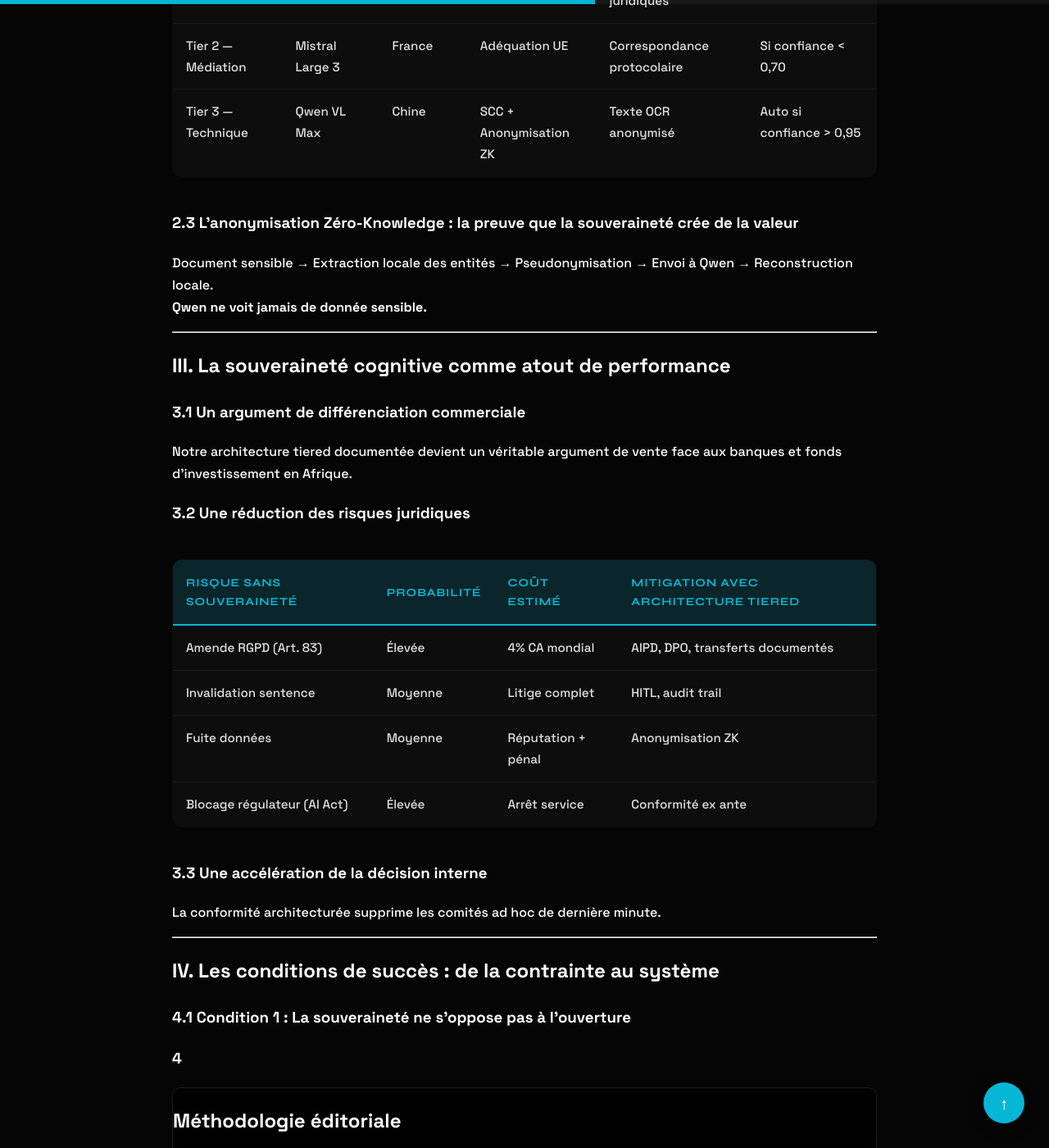
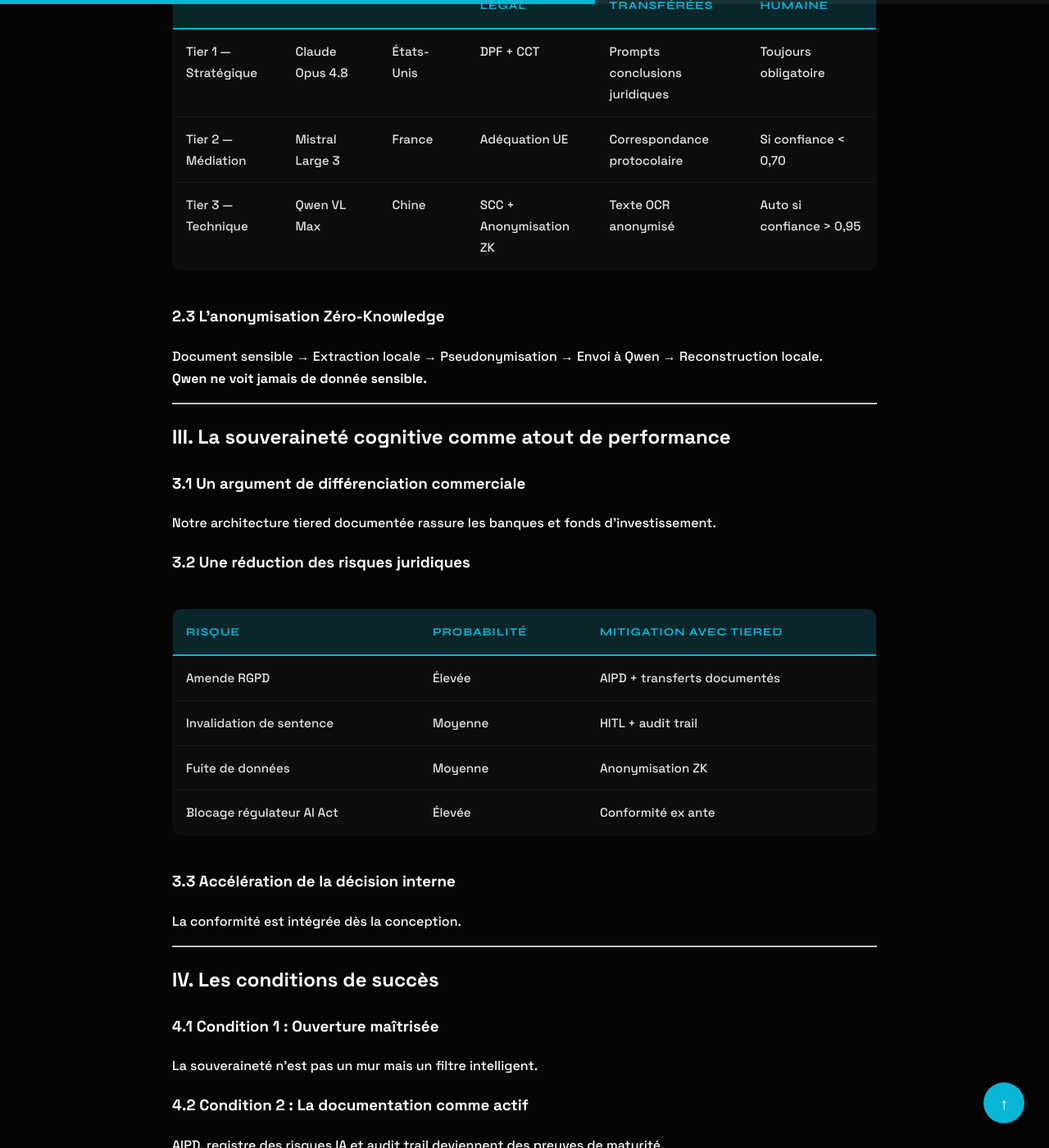
Before and after one commit to GSF-CONSULTING-INTERNATIONALE/.github.io-, a Jekyll site: the page built from _posts/2026-06-11-souverainete-cognitive-frein-ou-atout-pour-entreprise.md, in a window 1280 px wide and 1400 px high, scrolled down 3518 px. Shown: the whole window at 82% size. Built offline with Jekyll 4.4.1, drawn with Linux system fonts in a browser that asks for light colours; some of the changed text lies outside the part shown.

Commit message:
Updated 1 file via CloudCannon.

```diff
--- a/_posts/2026-06-11-souverainete-cognitive-frein-ou-atout-pour-entreprise.md
+++ b/_posts/2026-06-11-souverainete-cognitive-frein-ou-atout-pour-entreprise.md
@@ -49,9 +49,9 @@
 **Performance** = accès aux meilleurs modèles, quelle que soit leur origine géographique
 **Souveraineté** = maîtrise des données, conformité réglementaire, indépendance stratégique
 
-Ce dilemme est particulièrement aigu dans les secteurs réglementés — banque, assurance, santé, et justice. L’arbitrage commercial international, que nous pratiquons au sein de **GSF Arbitral AI**, est exemplaire à cet égard : il mobilise des données juridiques sensibles, des enjeux financiers critiques, et une exigence de conformité absolue (OHADA, AI Act, RGPD, Convention de New York).
+Ce dilemme est particulièrement aigu dans les secteurs réglementés — banque, assurance, santé, et justice. L’arbitrage commercial international, que nous pratiquons au sein de **GSF Arbitral AI**, est exemplaire à cet égard.
 
-Pourtant, notre expérience concrète — la construction du **Cockpit Avocat V2** — démontre que ce dilemme est faux. La souveraineté cognitive, loin d’être un frein, est devenue notre principal atout compétitif.
+Pourtant, notre expérience concrète — la construction du **Cockpit Avocat V2** — démontre que ce dilemme est faux. La souveraineté cognitive est devenue notre principal atout compétitif.
 
 ---
 
@@ -59,17 +59,15 @@
 
 ### 1.1 Ce n’est pas du protectionnisme technologique
 
-La tentation est forte, face aux risques géopolitiques, de tout interdire. Cette posture est suicidaire pour la performance.
-
-| Posture                    | Risque                          | Conséquence                     |
-|----------------------------|---------------------------------|---------------------------------|
-| Protectionnisme strict     | Perte de compétitivité          | Retard technologique irrémédiable |
-| Achat « national » systématique | Surcoût, sous-performance     | Insatisfaction utilisateurs     |
-| Repli autarcique           | Isolement                       | Obsolescence rapide             |
+| Posture                          | Risque                          | Conséquence                          |
+|----------------------------------|---------------------------------|--------------------------------------|
+| Protectionnisme strict           | Perte de compétitivité          | Retard technologique irrémédiable    |
+| Achat « national » systématique  | Surcoût, sous-performance       | Insatisfaction utilisateurs          |
+| Repli autarcique                 | Isolement                       | Obsolescence rapide                  |
 
 ### 1.2 Ce n’est pas une simple question d’hébergement
 
-« Héberger en Europe » ne suffit pas. La souveraineté cognitive concerne la traçabilité des décisions, l’auditabilité des chaînes de traitement, la réversibilité et la gouvernance humaine des sorties IA.
+La souveraineté cognitive concerne la traçabilité des décisions, l’auditabilité, la réversibilité et la gouvernance humaine des sorties IA.
 
 ---
 
@@ -77,19 +75,19 @@
 
 ### 2.1 Le déclencheur : une faille juridique majeure
 
-L’analyse de la **loi chinoise sur le renseignement (2017)** a conduit à la mise en place d’une architecture de contingence avec anonymisation **Zéro-Knowledge**.
+L’analyse de la loi chinoise sur le renseignement (2017) a conduit à l’adoption d’une **anonymisation Zéro-Knowledge**.
 
-### 2.2 L’architecture tiered : gouvernance par la criticité
+### 2.2 L’architecture tiered
 
-| Tier                  | Modèle              | Origine     | Mécanisme légal          | Données transférées              | Validation humaine          |
-|-----------------------|---------------------|-------------|--------------------------|----------------------------------|-----------------------------|
-| Tier 1 — Stratégique  | Claude Opus 4.8     | États-Unis  | DPF + CCT                | Prompts conclusions juridiques   | Toujours obligatoire        |
-| Tier 2 — Médiation    | Mistral Large 3     | France      | Adéquation UE            | Correspondance protocolaire      | Si confiance < 0,70         |
-| Tier 3 — Technique    | Qwen VL Max         | Chine       | SCC + Anonymisation ZK   | Texte OCR anonymisé              | Auto si confiance > 0,95    |
+| Tier               | Modèle            | Origine     | Mécanisme légal         | Données transférées             | Validation humaine             |
+|--------------------|-------------------|-------------|-------------------------|---------------------------------|--------------------------------|
+| Tier 1 — Stratégique | Claude Opus 4.8  | États-Unis  | DPF + CCT               | Prompts conclusions juridiques  | Toujours obligatoire           |
+| Tier 2 — Médiation   | Mistral Large 3  | France      | Adéquation UE           | Correspondance protocolaire     | Si confiance < 0,70            |
+| Tier 3 — Technique   | Qwen VL Max      | Chine       | SCC + Anonymisation ZK  | Texte OCR anonymisé             | Auto si confiance > 0,95       |
 
-### 2.3 L’anonymisation Zéro-Knowledge : la preuve que la souveraineté crée de la valeur
+### 2.3 L’anonymisation Zéro-Knowledge
 
-Document sensible → Extraction locale des entités → Pseudonymisation → Envoi à Qwen → Reconstruction locale.
+Document sensible → Extraction locale → Pseudonymisation → Envoi à Qwen → Reconstruction locale.
 **Qwen ne voit jamais de donnée sensible.**
 
 ---
@@ -98,25 +96,80 @@
 
 ### 3.1 Un argument de différenciation commerciale
 
-Notre architecture tiered documentée devient un véritable argument de vente face aux banques et fonds d’investissement en Afrique.
+Notre architecture tiered documentée rassure les banques et fonds d’investissement.
 
 ### 3.2 Une réduction des risques juridiques
 
-| Risque sans souveraineté          | Probabilité | Coût estimé       | Mitigation avec architecture tiered |
-|-----------------------------------|-------------|-------------------|-------------------------------------|
-| Amende RGPD (Art. 83)             | Élevée      | 4% CA mondial     | AIPD, DPO, transferts documentés    |
-| Invalidation sentence             | Moyenne     | Litige complet    | HITL, audit trail                   |
-| Fuite données                     | Moyenne     | Réputation + pénal| Anonymisation ZK                    |
-| Blocage régulateur (AI Act)       | Élevée      | Arrêt service     | Conformité ex ante                  |
+| Risque                              | Probabilité | Mitigation avec tiered          |
+|-------------------------------------|-------------|---------------------------------|
+| Amende RGPD                         | Élevée      | AIPD + transferts documentés    |
+| Invalidation de sentence            | Moyenne     | HITL + audit trail              |
+| Fuite de données                    | Moyenne     | Anonymisation ZK                |
+| Blocage régulateur AI Act           | Élevée      | Conformité ex ante              |
 
-### 3.3 Une accélération de la décision interne
+### 3.3 Accélération de la décision interne
 
-La conformité architecturée supprime les comités ad hoc de dernière minute.
+La conformité est intégrée dès la conception.
 
 ---
 
-## IV. Les conditions de succès : de la contrainte au système
+## IV. Les conditions de succès
 
-### 4.1 Condition 1 : La souveraineté ne s’oppose pas à l’ouverture
+### 4.1 Condition 1 : Ouverture maîtrisée
 
-### 4
+La souveraineté n’est pas un mur mais un filtre intelligent.
+
+### 4.2 Condition 2 : La documentation comme actif
+
+AIPD, registre des risques IA et audit trail deviennent des preuves de maturité.
+
+### 4.3 Condition 3 : La formation
+
+Certification obligatoire (9h) → utilisateurs plus performants.
+
+---
+
+## V. Ce que les entreprises doivent retenir
+
+**Pour les dirigeants** : La souveraineté cognitive accélère la performance quand elle est bien architecturée.
+**Pour les juristes & DSI** : Intégrer l’analyse des transferts dès la phase de design.
+
+---
+
+## VI. Résultats concrets chez GSF Arbitral AI
+
+| Indicateur                        | Avant          | Après          |
+|-----------------------------------|----------------|----------------|
+| Temps d’analyse transfert         | 3 semaines     | 2 jours        |
+| Conformité AI Act                 | Non évalué     | 94%            |
+| Satisfaction utilisateurs         | 72%            | 89%            |
+| Résolution litige OHADA           | 180 jours      | < 90 jours     |
+
+---
+
+## Conclusion
+
+La souveraineté cognitive n’est pas un frein à la performance. Elle en est la condition lorsqu’elle est architecturée, ouverte et documentée.
+
+---
+
+## FAQ
+
+**Faut-il exclure les modèles étrangers ?**
+Non, mais maîtriser ce qu’ils traitent.
+
+**L’AI Act est-il un frein pour les PME ?**
+Non, si l’architecture est pensée dès le départ.
+
+**Peut-on utiliser un modèle chinois ?**
+Oui, avec anonymisation Zéro-Knowledge.
+
+---
+
+## À Propos & Méthodologie
+
+**Auteur** : **[Gilles Sixte Feliho](https://gsfconsultinginternational.com/gilles-feliho/)** — Juriste Expert OHADA/UEMOA, Fondateur GSF Consulting International & GSF Arbitral AI.
+
+**CTA** :
+- Démonstration GSF Arbitral AI → [gsfarbitral.ai](https://www.gsfarbitral.ai)
+- Audit de Souveraineté Cognitive™ → [gsfconsultinginternational.com](https://gsfconsultinginternational.com)
```
